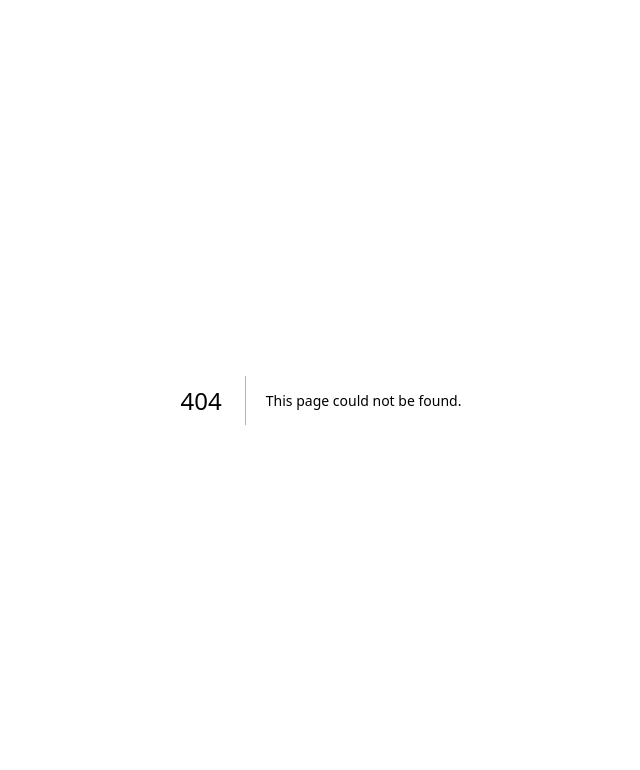
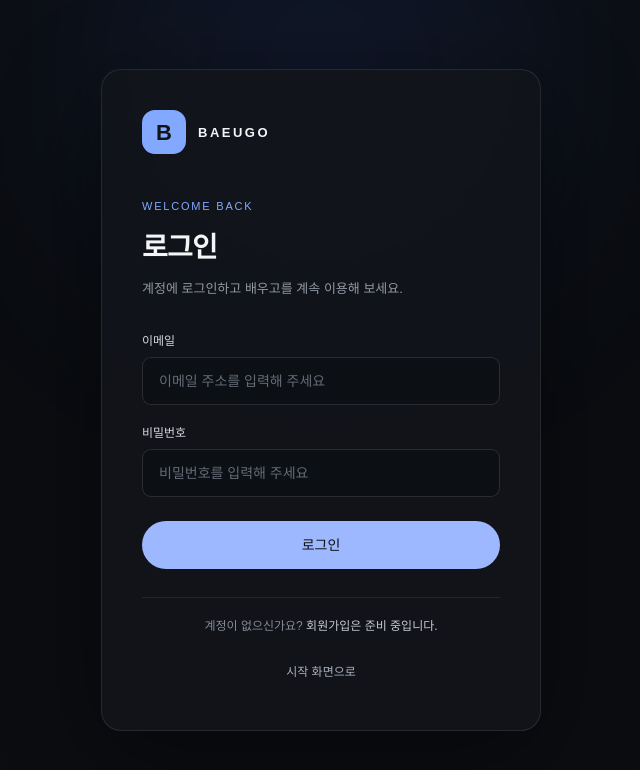
Before and after one commit to Douzone-Internship-Team5/BAEUGO_FE, a Next.js app: page /login in a window 1280 px wide. Before the commit this address had no page. Shown: the top 770 px of the page, without its empty margins (319-959 px from the left). Built offline with nearby package versions, Linux system fonts and the light colour scheme; a web font is replaced by a local one.

Commit message:
style(login): add login screen

```diff
--- /dev/null
+++ b/src/api/auth/postLogin.ts
@@ -0,0 +1,18 @@
+import api from "@/_lib/fetcher";
+import type { LoginResponseData } from "@/types/api";
+
+export interface LoginCredentials {
+  email: string;
+  password: string;
+}
+
+export default async function postLogin(credentials: LoginCredentials) {
+  const response = await api.post<LoginResponseData>({
+    endpoint: "/auth/login",
+    authorization: null,
+    body: { email: credentials.email, password: credentials.password },
+  });
+
+  if (!response) throw new Error("로그인 응답이 비어 있습니다.");
+  return response.data;
+}
--- /dev/null
+++ b/src/app/login/components/LoginPage.tsx
@@ -0,0 +1,121 @@
+"use client";
+
+import Link from "next/link";
+import { useRouter } from "next/navigation";
+import { useState, type FormEvent } from "react";
+import { ApiError } from "@/_lib/fetcher";
+import { Button } from "@/components/common/Button";
+import postLogin from "@/api/auth/postLogin";
+import { useAuthStore } from "../store/useAuthStore";
+
+interface Props {
+  className?: string;
+}
+
+export const LoginPage = ({ className = "" }: Props) => {
+  const router = useRouter();
+  const [email, setEmail] = useState("");
+  const [password, setPassword] = useState("");
+  const [error, setError] = useState("");
+  const [isSubmitting, setIsSubmitting] = useState(false);
+
+  const handleSubmit = async (event: FormEvent<HTMLFormElement>) => {
+    event.preventDefault();
+    if (isSubmitting) return;
+
+    setError("");
+    setIsSubmitting(true);
+    try {
+      const result = await postLogin({ email: email.trim(), password });
+      const { user, accessToken } = result;
+
+      useAuthStore.getState().setLoginState(true, accessToken, "");
+      useAuthStore.getState().setUser({
+        id: String(user.id),
+        email: user.email,
+        profile_image: "",
+      });
+      window.localStorage.setItem("accessToken", accessToken);
+
+      if (user.accountType === "OPERATOR") {
+        router.replace("/admin/courses");
+      } else if (!user.onboarded) {
+        router.replace("/onboarding");
+      } else if (user.activeMode === "INSTRUCTOR") {
+        router.replace("/instructor");
+      } else {
+        router.replace("/");
+      }
+    } catch (requestError) {
+      setError(
+        requestError instanceof ApiError
+          ? requestError.message
+          : "로그인에 실패했습니다. 잠시 후 다시 시도해 주세요.",
+      );
+    } finally {
+      setIsSubmitting(false);
+    }
+  };
+
+  return (
+    <main className={`relative flex min-h-dvh items-center justify-center overflow-hidden bg-[#0b0d11] px-5 py-10 text-[#f4f5f7] ${className}`}>
+      <div aria-hidden="true" className="pointer-events-none absolute -top-40 left-1/2 size-[460px] -translate-x-1/2 rounded-full bg-[#3978ff]/10 blur-[110px]" />
+      <section className="relative w-full max-w-[440px] rounded-[20px] border border-white/[0.09] bg-[#12151b]/95 p-6 shadow-[0_24px_100px_rgba(0,0,0,0.45)] sm:p-10">
+        <Link href="/" aria-label="배우고 홈으로" className="inline-flex items-center gap-3 rounded-md focus-visible:outline-2 focus-visible:outline-offset-4 focus-visible:outline-[#83a8ff]">
+          <span className="flex size-11 items-center justify-center rounded-[13px] bg-[#83a8ff] text-[22px] font-bold text-[#101318]">B</span>
+          <span className="text-[13px] font-semibold tracking-[2.5px]">BAEUGO</span>
+        </Link>
+
+        <div className="mt-9 sm:mt-11">
+          <p className="text-[11px] font-medium tracking-[1.8px] text-[#83a8ff]">WELCOME BACK</p>
+          <h1 className="mt-3 text-[28px] font-semibold tracking-[-0.7px]">로그인</h1>
+          <p className="mt-2 text-[13px] leading-6 text-[#9299a5]">계정에 로그인하고 배우고를 계속 이용해 보세요.</p>
+        </div>
+
+        <form onSubmit={handleSubmit} className="mt-8 flex flex-col gap-5">
+          <div className="flex flex-col gap-2">
+            <label htmlFor="login-email" className="text-xs font-medium text-[#d6d9df]">이메일</label>
+            <input
+              id="login-email"
+              type="email"
+              autoComplete="email"
+              inputMode="email"
+              required
+              maxLength={100}
+              value={email}
+              onChange={(event) => setEmail(event.target.value)}
+              placeholder="이메일 주소를 입력해 주세요"
+              className="h-12 w-full rounded-[9px] border border-white/[0.12] bg-[#0c0f14] px-4 text-[14px] text-[#f4f5f7] outline-none transition placeholder:text-[#646b77] focus:border-[#83a8ff] focus:ring-2 focus:ring-[#83a8ff]/15"
+            />
+          </div>
+
+          <div className="flex flex-col gap-2">
+            <label htmlFor="login-password" className="text-xs font-medium text-[#d6d9df]">비밀번호</label>
+            <input
+              id="login-password"
+              type="password"
+              autoComplete="current-password"
+              required
+              maxLength={255}
+              value={password}
+              onChange={(event) => setPassword(event.target.value)}
+              placeholder="비밀번호를 입력해 주세요"
+              className="h-12 w-full rounded-[9px] border border-white/[0.12] bg-[#0c0f14] px-4 text-[14px] text-[#f4f5f7] outline-none transition placeholder:text-[#646b77] focus:border-[#83a8ff] focus:ring-2 focus:ring-[#83a8ff]/15"
+            />
+          </div>
+
+          {error && <p role="alert" className="rounded-lg border border-[#632f3d] bg-[#361d26] px-3.5 py-3 text-xs leading-5 text-[#ff9caa]">{error}</p>}
+
+          <Button type="submit" variant="accent" fullWidth loading={isSubmitting} className="mt-1 h-12 rounded-[9px] bg-[#83a8ff] text-[14px] text-[#101318] hover:bg-[#a1bcff]">
+            로그인
+          </Button>
+        </form>
+
+        <div className="mt-7 border-t border-white/[0.08] pt-5 text-center">
+          <p className="text-xs text-[#858c98]">계정이 없으신가요? <span className="text-[#c5cad3]">회원가입은 준비 중입니다.</span></p>
+          <Link href="/" className="mt-5 inline-flex min-h-9 items-center justify-center rounded-md px-3 text-xs text-[#aab1bd] transition hover:text-white focus-visible:outline-2 focus-visible:outline-offset-2 focus-visible:outline-[#83a8ff]">시작 화면으로</Link>
+        </div>
+      </section>
+    </main>
+  );
+};
--- /dev/null
+++ b/src/app/login/page.tsx
@@ -0,0 +1,11 @@
+import type { Metadata } from "next";
+import { LoginPage } from "./components/LoginPage";
+
+export const metadata: Metadata = {
+  title: "로그인",
+  description: "배우고 계정에 로그인합니다.",
+};
+
+export default function Page() {
+  return <LoginPage />;
+}
--- a/src/app/onboarding/components/role/RoleSelection.tsx
+++ b/src/app/onboarding/components/role/RoleSelection.tsx
@@ -1,3 +1,4 @@
+import Link from "next/link";
 import { OnboardingFrame } from "../shared/OnboardingFrame";
 import { RoleOptionCard } from "./RoleOptionCard";
 
@@ -29,7 +30,11 @@ export const RoleSelection = ({ className }: Props) => (
         강의를 수강할게요
       </RoleOptionCard>
       <RoleOptionCard href="/onboarding/instructor">강의를 등록할게요</RoleOptionCard>
-      <div className="pt-2.5 text-center text-xs text-dim">BAEUGO</div>
+      <div className="pt-3 text-center text-xs text-muted">
+        이미 계정이 있으신가요?{" "}
+        <Link href="/login" className="cursor-pointer font-medium text-accent hover:underline">로그인</Link>
+      </div>
+      <div className="pt-1 text-center text-[10px] text-dim">BAEUGO</div>
     </nav>
   </OnboardingFrame>
 );
```
